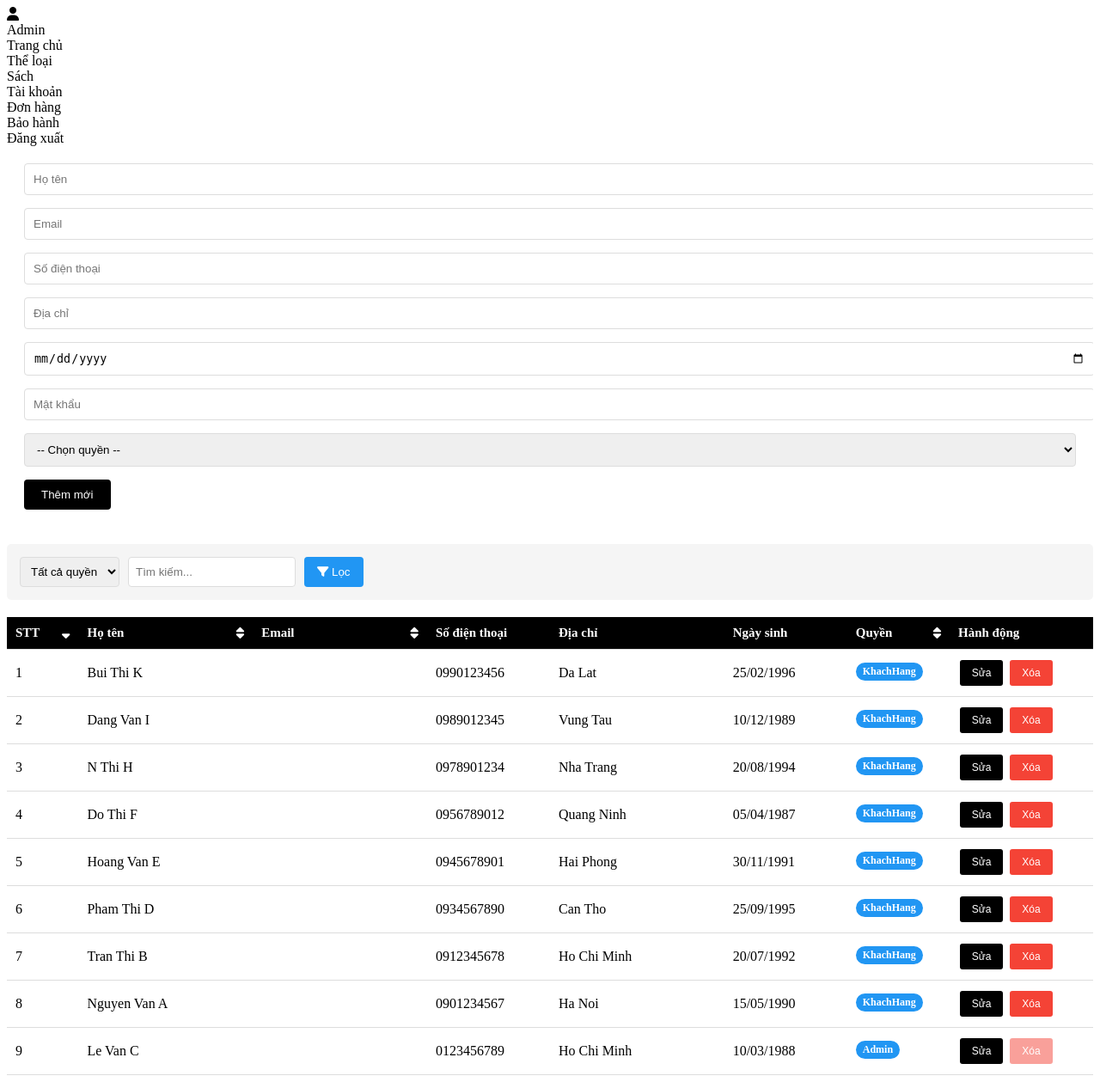
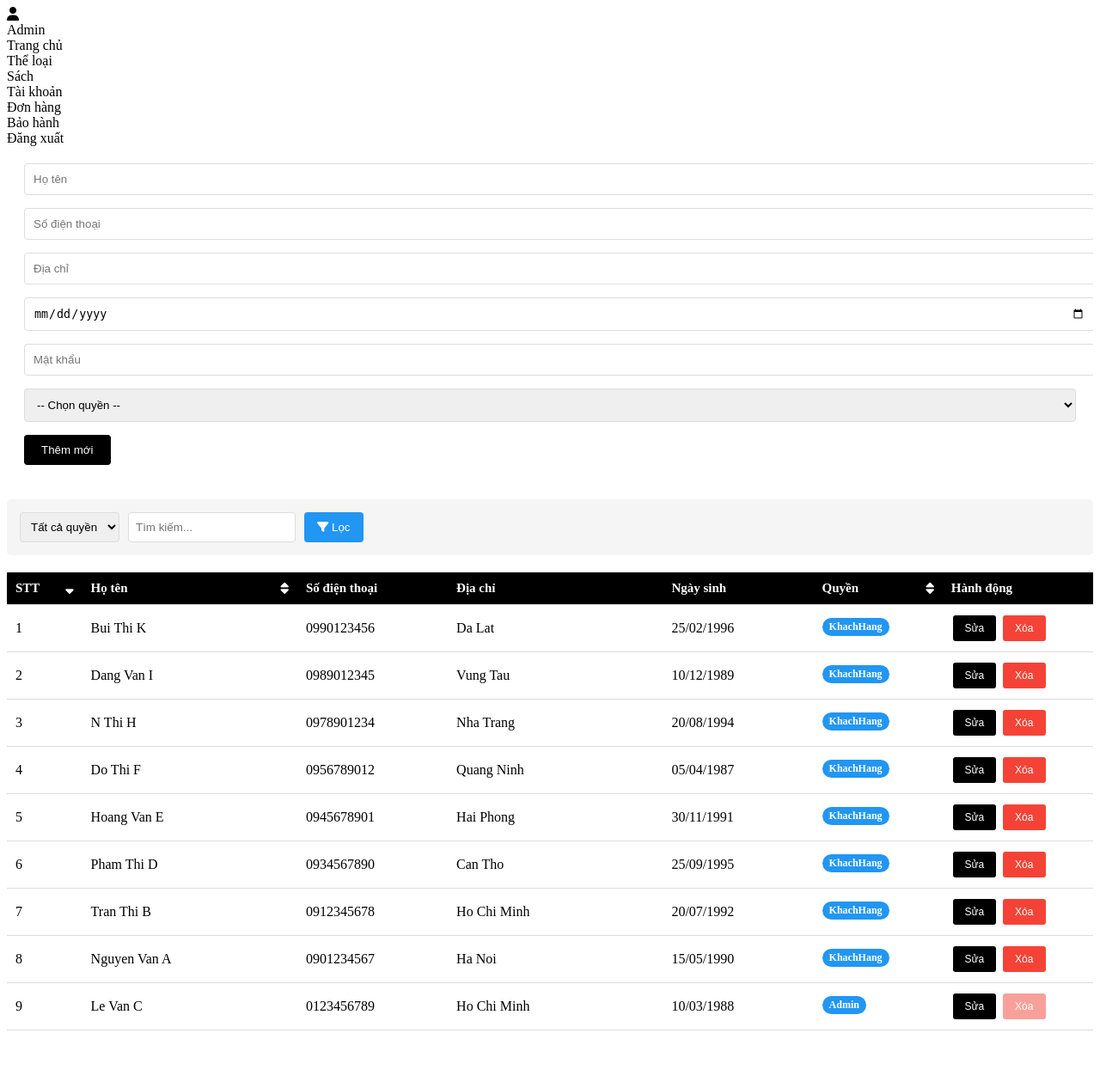
Before and after one commit to ngsouthbrother04/DOAN_WEB2, a PHP site: page /edit_taikhoan.php in a window 1280 px wide. Shown: the whole page at 86% size. After the commit the page ends 1199 px from the top, so only its background shows below. Run offline with PHP 8.4, Linux system fonts and the light colour scheme; data comes from the database, SQL or seed files in the repository; data that the repository does not hold is empty.

Commit message:
Chỉnh sửa edit_taikhoan.php

```diff
--- a/PHP/edit_taikhoan.php
+++ b/PHP/edit_taikhoan.php
@@ -14,14 +14,13 @@ function isValidPhoneNumber($sdt)
 // Xử lý thêm tài khoản mới
 if (isset($_POST['them_taikhoan'])) {
    // Kiểm tra tất cả các trường bắt buộc
-   if (!isset($_POST['ho_ten'], $_POST['email'], $_POST['sdt'], $_POST['dia_chi'], $_POST['ngay_sinh'], $_POST['quyen'], $_POST['mat_khau'])) {
+   if (!isset($_POST['ho_ten'], $_POST['sdt'], $_POST['dia_chi'], $_POST['ngay_sinh'], $_POST['quyen'], $_POST['mat_khau'])) {
       $_SESSION['error'] = "Vui lòng điền đầy đủ thông tin!";
       header("Location: edit_taikhoan.php?error=add");
       exit();
    }
 
    $ho_ten = mysqli_real_escape_string($conn, trim($_POST['ho_ten']));
-   $email = mysqli_real_escape_string($conn, trim($_POST['email']));
    $sdt = mysqli_real_escape_string($conn, trim($_POST['sdt']));
    $dia_chi = mysqli_real_escape_string($conn, trim($_POST['dia_chi']));
    $ngay_sinh = $_POST['ngay_sinh'];
@@ -29,15 +28,8 @@ if (isset($_POST['them_taikhoan'])) {
    $mat_khau = password_hash($_POST['mat_khau'], PASSWORD_DEFAULT);
 
    // Kiểm tra các trường không được để trống
-   if (empty($ho_ten) || empty($email) || empty($sdt) || empty($dia_chi) || empty($ngay_sinh) || empty($quyen) || empty($_POST['mat_khau'])) {
+   if (empty($ho_ten) || empty($sdt) || empty($dia_chi) || empty($ngay_sinh) || empty($quyen) || empty($_POST['mat_khau'])) {
       $_SESSION['error'] = "Vui lòng điền đầy đủ thông tin!";
-      header("Location: edit_taikhoan.php?error=add");
-      exit();
-   }
-
-   // Kiểm tra định dạng email
-   if (!filter_var($email, FILTER_VALIDATE_EMAIL)) {
-      $_SESSION['error'] = "Email không hợp lệ!";
       header("Location: edit_taikhoan.php?error=add");
       exit();
    }
@@ -49,27 +41,19 @@ if (isset($_POST['them_taikhoan'])) {
       exit();
    }
 
-   // Kiểm tra trùng email
-   $check_email_sql = "SELECT user_id FROM `USER` WHERE email = '$email'";
-   $email_result = mysqli_query($conn, $check_email_sql);
-
    // Kiểm tra trùng số điện thoại
    $check_sdt_sql = "SELECT user_id FROM `USER` WHERE sdt = '$sdt'";
    $sdt_result = mysqli_query($conn, $check_sdt_sql);
 
-   if (mysqli_num_rows($email_result) > 0) {
-      $_SESSION['error'] = "Email '$email' đã được sử dụng!";
-      header("Location: edit_taikhoan.php?error=add");
-      exit();
-   } elseif (mysqli_num_rows($sdt_result) > 0) {
+   if (mysqli_num_rows($sdt_result) > 0) {
       $_SESSION['error'] = "Số điện thoại '$sdt' đã được sử dụng!";
       header("Location: edit_taikhoan.php?error=add");
       exit();
    }
 
    // Thêm tài khoản vào database
-   $sql = "INSERT INTO `USER` (ho_ten, email, sdt, dia_chi, ngay_sinh, quyen, mat_khau)
-           VALUES ('$ho_ten', '$email', '$sdt', '$dia_chi', '$ngay_sinh', '$quyen', '$mat_khau')";
+   $sql = "INSERT INTO `USER` (ho_ten, sdt, dia_chi, ngay_sinh, quyen, mat_khau)
+           VALUES ('$ho_ten', '$sdt', '$dia_chi', '$ngay_sinh', '$quyen', '$mat_khau')";
 
    if (mysqli_query($conn, $sql)) {
       header("Location: edit_taikhoan.php?success=add");
@@ -95,10 +79,8 @@ if (isset($_GET['delete_id'])) {
                            WHERE d.user_id = $delete_id";
                      mysqli_query($conn, $sql_delete_chitiet);
 
-      // Xóa các bản ghi trong GIOHANG liên quan đến DONHANG của user
-      $sql_delete_giohang = "DELETE g FROM GIOHANG g
-                           INNER JOIN DONHANG d ON g.donhang_id = d.donhang_id
-                           WHERE d.user_id = $delete_id";
+                     // Xóa các bản ghi trong GIOHANG của user
+                     $sql_delete_giohang = "DELETE FROM GIOHANG WHERE user_id = $delete_id";
                      mysqli_query($conn, $sql_delete_giohang);
 
                      // Xóa các bản ghi trong DONHANG
@@ -129,7 +111,7 @@ if (isset($_GET['delete_id'])) {
 // Xử lý sửa tài khoản
 if (isset($_POST['sua_taikhoan'])) {
    // Kiểm tra các trường bắt buộc
-   if (!isset($_POST['user_id'], $_POST['ho_ten'], $_POST['email'], $_POST['sdt'], $_POST['dia_chi'], $_POST['ngay_sinh'], $_POST['quyen'])) {
+   if (!isset($_POST['user_id'], $_POST['ho_ten'], $_POST['sdt'], $_POST['dia_chi'], $_POST['ngay_sinh'], $_POST['quyen'])) {
       $_SESSION['error'] = "Vui lòng điền đầy đủ thông tin!";
       header("Location: edit_taikhoan.php?error=update");
       exit();
@@ -137,22 +119,14 @@ if (isset($_POST['sua_taikhoan'])) {
 
    $user_id = intval($_POST['user_id']);
    $ho_ten = mysqli_real_escape_string($conn, trim($_POST['ho_ten']));
-   $email = mysqli_real_escape_string($conn, trim($_POST['email']));
    $sdt = mysqli_real_escape_string($conn, trim($_POST['sdt']));
    $dia_chi = mysqli_real_escape_string($conn, trim($_POST['dia_chi']));
    $ngay_sinh = $_POST['ngay_sinh'];
    $quyen = $_POST['quyen'];
 
    // Kiểm tra các trường không được để trống
-   if (empty($ho_ten) || empty($email) || empty($sdt) || empty($dia_chi) || empty($ngay_sinh) || empty($quyen)) {
+   if (empty($ho_ten) || empty($sdt) || empty($dia_chi) || empty($ngay_sinh) || empty($quyen)) {
       $_SESSION['error'] = "Vui lòng điền đầy đủ thông tin!";
-      header("Location: edit_taikhoan.php?error=update");
-      exit();
-   }
-
-   // Kiểm tra định dạng email
-   if (!filter_var($email, FILTER_VALIDATE_EMAIL)) {
-      $_SESSION['error'] = "Email không hợp lệ!";
       header("Location: edit_taikhoan.php?error=update");
       exit();
    }
@@ -164,19 +138,11 @@ if (isset($_POST['sua_taikhoan'])) {
       exit();
    }
 
-   // Kiểm tra trùng email (ngoại trừ chính tài khoản đang sửa)
-   $check_email_sql = "SELECT user_id FROM `USER` WHERE email = '$email' AND user_id != $user_id";
-   $email_result = mysqli_query($conn, $check_email_sql);
-
    // Kiểm tra trùng số điện thoại (ngoại trừ chính tài khoản đang sửa)
    $check_sdt_sql = "SELECT user_id FROM `USER` WHERE sdt = '$sdt' AND user_id != $user_id";
    $sdt_result = mysqli_query($conn, $check_sdt_sql);
 
-   if (mysqli_num_rows($email_result) > 0) {
-      $_SESSION['error'] = "Email '$email' đã được sử dụng bởi tài khoản khác!";
-      header("Location: edit_taikhoan.php?error=update");
-      exit();
-   } elseif (mysqli_num_rows($sdt_result) > 0) {
+   if (mysqli_num_rows($sdt_result) > 0) {
       $_SESSION['error'] = "Số điện thoại '$sdt' đã được sử dụng bởi tài khoản khác!";
       header("Location: edit_taikhoan.php?error=update");
       exit();
@@ -188,7 +154,7 @@ if (isset($_POST['sua_taikhoan'])) {
       $mat_khau_sql = ", mat_khau='$mat_khau'";
    }
 
-   $sql = "UPDATE `USER` SET ho_ten='$ho_ten', email='$email', sdt='$sdt',
+   $sql = "UPDATE `USER` SET ho_ten='$ho_ten', sdt='$sdt',
            dia_chi='$dia_chi', ngay_sinh='$ngay_sinh', quyen='$quyen' $mat_khau_sql
            WHERE user_id=$user_id";
 
@@ -229,7 +195,7 @@ $search_keyword = isset($_GET['search']) ? mysqli_real_escape_string($conn, $_GE
 $sort_by = isset($_GET['sort']) ? $_GET['sort'] : 'user_id';
 $sort_order = isset($_GET['order']) ? $_GET['order'] : 'DESC';
 
-$valid_sort_fields = ['user_id', 'ho_ten', 'email', 'quyen'];
+$valid_sort_fields = ['user_id', 'ho_ten', 'quyen'];
 if (!in_array($sort_by, $valid_sort_fields)) {
    $sort_by = 'user_id';
 }
@@ -244,7 +210,7 @@ if (!empty($filter_quyen)) {
    $query .= " AND quyen = '$filter_quyen'";
 }
 if (!empty($search_keyword)) {
-   $query .= " AND (ho_ten LIKE '%$search_keyword%' OR email LIKE '%$search_keyword%')";
+   $query .= " AND (ho_ten LIKE '%$search_keyword%' OR sdt LIKE '%$search_keyword%')";
 }
 $query .= " ORDER BY $sort_by $sort_order";
 
@@ -336,22 +302,22 @@ function getSortIcon($field, $current_sort, $current_order)
 
       .account-table th:nth-child(2),
       .account-table td:nth-child(2) {
-         width: 150px;
+         width: 180px;
       }
 
       .account-table th:nth-child(3),
       .account-table td:nth-child(3) {
-         width: 150px;
+         width: 120px;
       }
 
       .account-table th:nth-child(4),
       .account-table td:nth-child(4) {
-         width: 100px;
+         width: 180px;
       }
 
       .account-table th:nth-child(5),
       .account-table td:nth-child(5) {
-         width: 150px;
+         width: 120px;
       }
 
       .account-table th:nth-child(6),
@@ -361,11 +327,6 @@ function getSortIcon($field, $current_sort, $current_order)
 
       .account-table th:nth-child(7),
       .account-table td:nth-child(7) {
-         width: 80px;
-      }
-
-      .account-table th:nth-child(8),
-      .account-table td:nth-child(8) {
          width: 120px;
       }
 
@@ -536,7 +497,6 @@ function getSortIcon($field, $current_sort, $current_order)
          <form action="" method="post">
             <input type="hidden" name="user_id" id="user_id">
             <input type="text" name="ho_ten" id="ho_ten" placeholder="Họ tên" required>
-            <input type="email" name="email" id="email" placeholder="Email" required>
             <input type="text" name="sdt" id="sdt" placeholder="Số điện thoại" pattern="0[0-9]{9}" title="Số điện thoại phải bắt đầu bằng 0 và có đúng 10 số" required>
             <input type="text" name="dia_chi" id="dia_chi" placeholder="Địa chỉ" required>
             <input type="date" name="ngay_sinh" id="ngay_sinh" required>
@@ -581,11 +541,6 @@ function getSortIcon($field, $current_sort, $current_order)
                         Họ tên <?php echo getSortIcon('ho_ten', $sort_by, $sort_order); ?>
                      </a>
                   </th>
-                  <th class="sort-header">
-                     <a href="<?php echo getSortUrl('email', $sort_by, $sort_order, $filter_quyen, $search_keyword); ?>">
-                        Email <?php echo getSortIcon('email', $sort_by, $sort_order); ?>
-                     </a>
-                  </th>
                   <th>Số điện thoại</th>
                   <th>Địa chỉ</th>
                   <th>Ngày sinh</th>
@@ -606,7 +561,6 @@ function getSortIcon($field, $current_sort, $current_order)
                      <tr>
                         <td><?php echo $stt++; ?></td>
                         <td data-full-text="<?php echo htmlspecialchars($user['ho_ten']); ?>"><?php echo htmlspecialchars($user['ho_ten']); ?></td>
-                        <td data-full-text="<?php echo htmlspecialchars($user['email']); ?>"><?php echo htmlspecialchars($user['email']); ?></td>
                         <td><?php echo htmlspecialchars($user['sdt']); ?></td>
                         <td data-full-text="<?php echo htmlspecialchars($user['dia_chi']); ?>"><?php echo htmlspecialchars($user['dia_chi']); ?></td>
                         <td><?php echo date('d/m/Y', strtotime($user['ngay_sinh'])); ?></td>
@@ -629,7 +583,7 @@ function getSortIcon($field, $current_sort, $current_order)
                } else {
                   ?>
                   <tr>
-                     <td colspan="8" style="text-align: center;">Không tìm thấy tài khoản nào</td>
+                     <td colspan="7" style="text-align: center;">Không tìm thấy tài khoản nào</td>
                   </tr>
                <?php } ?>
             </tbody>
@@ -679,7 +633,6 @@ function getSortIcon($field, $current_sort, $current_order)
       const editTaiKhoan = user => {
          document.getElementById('user_id').value = user.user_id;
          document.getElementById('ho_ten').value = user.ho_ten;
-         document.getElementById('email').value = user.email;
          document.getElementById('sdt').value = user.sdt;
          document.getElementById('dia_chi').value = user.dia_chi;
          document.getElementById('ngay_sinh').value = user.ngay_sinh.split(' ')[0];
```
Lines whose indentation alone changed are shown as unchanged.
